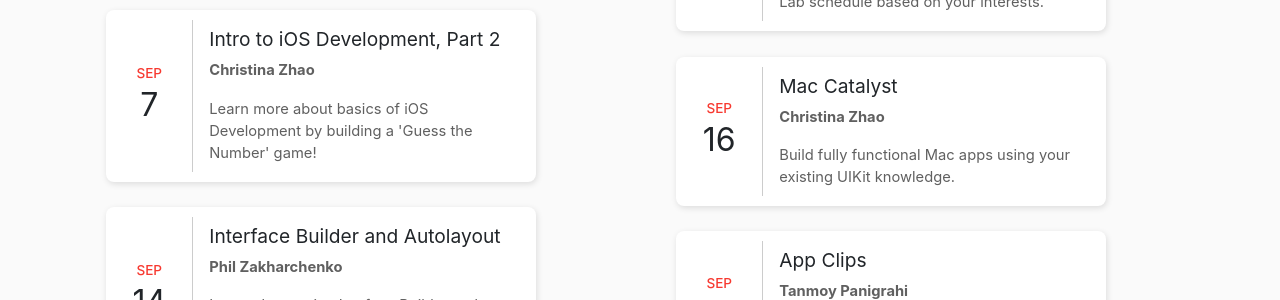
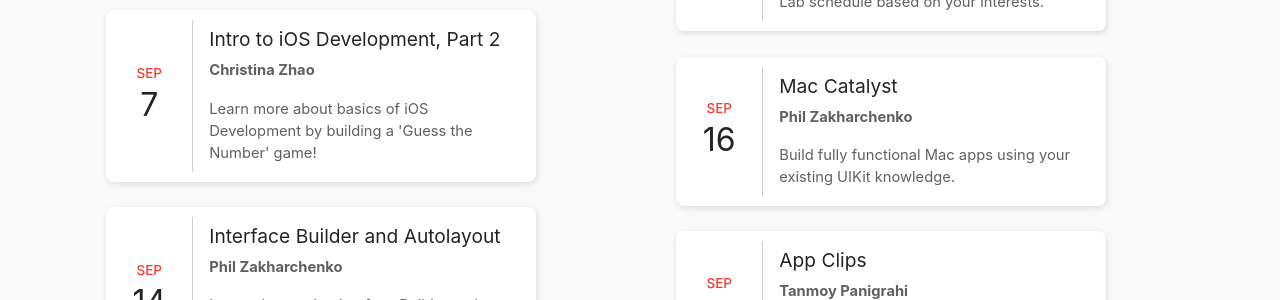
Before and after one commit to gtiosclub/gtios.club, a Jekyll site: the page built from schedule.md, in a window 1280 px wide and 900 px high, scrolled down 338 px. Shown: the part 152-452 px from the top of the window. Built offline with Jekyll 4.4.1, drawn with Linux system fonts in a browser that asks for light colours; nearby versions of some CDN libraries; comment, search, counter and statistics services are not loaded.

Commit message:
Fix schedule
Signed-off-by: Phil Zet (Zakharchenko) <phil@philzet.com>

```diff
--- a/_data/schedules/lab-schedule.json
+++ b/_data/schedules/lab-schedule.json
@@ -13,7 +13,7 @@
             "day": 16,
             "subject": "Mac Catalyst",
             "description": "Build fully functional Mac apps using your existing UIKit knowledge.",
-            "author": "Christina Zhao"
+            "author": "Phil Zakharchenko"
         },
         {
             "month": 9,
```
